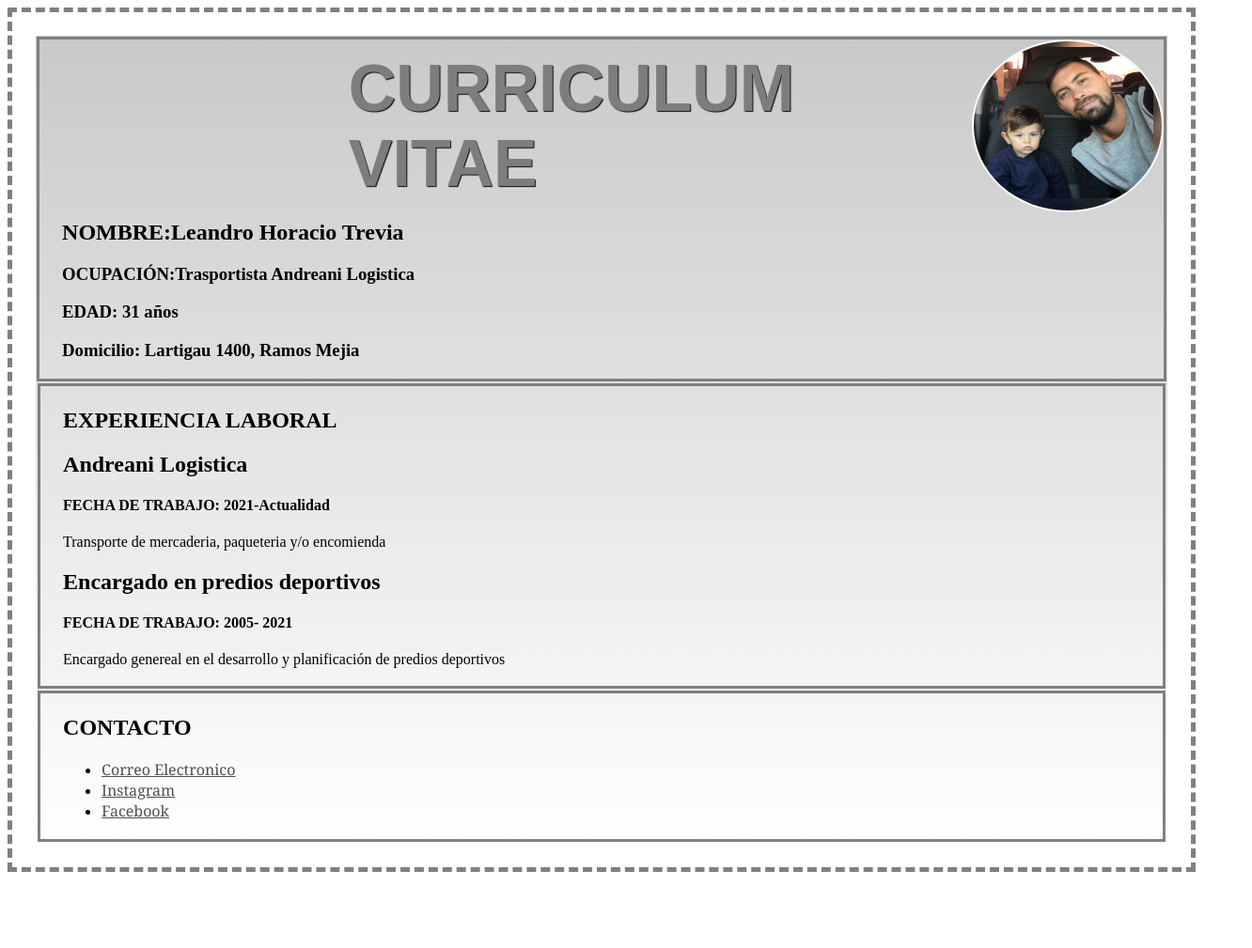
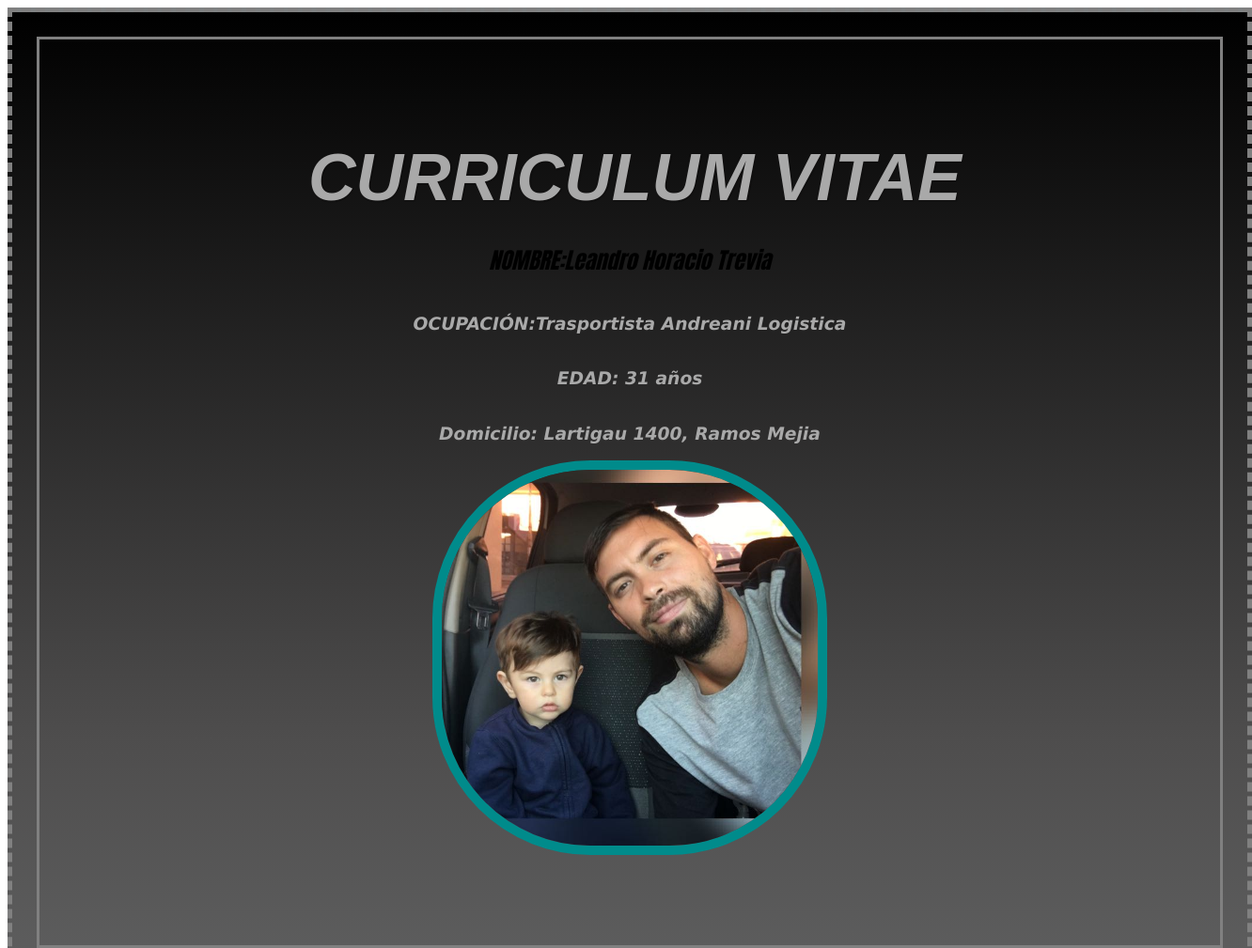
Before and after one commit to RamiLeo0411/repaso, a plain HTML site: page index.html in a window 1280 px wide. Shown: the top 1009 px of the page at 94% size, 1332 px wide, since content can reach past the window. Before the commit the page ends 936 px from the top, so only its background shows below. Drawn offline with Linux system fonts and the light colour scheme.

Commit message:
flexbox y media

```diff
--- a/css.css
+++ b/css.css
@@ -1,3 +1,6 @@
+#{
+    font: medium white;
+}
 #Mainppal {
     background:linear-gradient(to bottom, rgb(201, 201, 202), white);
     border: 5px dashed gray;
@@ -9,6 +12,10 @@
     border: solid 3px gray;
     margin: 1px;
     padding-left: 2%;
+    display: flex;
+    justify-content: center;
+    align-items: center;
+    flex-direction: column;
 }
 
 .datos{
@@ -25,11 +32,16 @@
     padding-left: 2%;
 }
 
+.img{
+    top:40px;
+    right:40px;
+}
+
 .imagen{
     width: 200px;
     height: 180px;
-    top: 10%;
-    right: 5%;
+    top: 1%;
+    right: 1%;
     float: right;
     border-radius: 50%;
     border:2px solid #fff;
@@ -40,7 +52,7 @@ color: rgb(125, 125, 126);
 font-family: fantasy;
 font-size: 70px;
 margin: 1%;
-padding-left: 25%;
+padding-left: 1%;
 text-shadow: 1px 1px 1px rgb(14, 13, 13);
 }
 
@@ -50,3 +62,97 @@ text-shadow: 1px 1px 1px rgb(14, 13, 13);
     font-size: medium;
     margin: 1px;
 }
+/*chico*/
+@media (max-width:414px){
+    #Mainppal{
+        width: 50%;
+        height: 50%;
+        background:rgb(192, 197, 190);
+    }
+    .titulo{
+        display: flex;
+        justify-content: center;
+        align-items: center;
+        flex-direction:column;
+        font-size: xx-small;
+        font-family: cursive;
+        color: rgb(7, 7, 66);
+    }
+    .titulo h1:first-child{
+        font-size: 20px;
+        color: darkcyan;
+    }
+    .titulo div img:first-child{
+        width: 80px;
+        height: 80px;
+    }
+    .datos{
+        font-size:small;
+        font-family: cursive;
+        color: rgb(7, 7, 66);
+    }
+    .datos h1:first-child{
+        font-family: sans-serif;
+        color: darkcyan;
+    }
+    .contactos h2:first-child{
+        font-family: sans-serif;
+        color: darkcyan;
+    }
+}
+
+/*mediano*/
+@media (min-width:768px){
+    #Mainppal{
+        width: 100%;
+        height: 100%;
+        background:linear-gradient(lightblue, grey, lightblue);
+        font-style: oblique;
+    }
+    .titulo{
+        display: flex;
+        flex-direction:column;
+        justify-content: center;
+        align-items: center;
+        padding:6rem;
+    }
+}
+/*grande*/
+@media (min-width:1200px){
+    #Mainppal{
+        width: 100%;
+        height: 100%;
+        background:linear-gradient(black, rgb(78, 77, 77), rgb(127, 130, 131));
+        font-family:Impact, Haettenschweiler, 'Arial Narrow Bold', sans-serif;
+    }
+    .titulo{
+        display: flex;
+        flex-direction:column;
+        justify-content: center;
+        align-items: center;
+        padding:6rem;
+    }
+
+    .titulo h1:first-child{
+        color: darkgrey;
+    }
+
+    .titulo h3{
+        color: darkgrey;
+        font-family:Verdana, Geneva, Tahoma, sans-serif;
+    }
+    .titulo div img:first-child{
+        width: 400px;
+        height: 400px;
+        border-radius: 40%;
+        border:10px solid darkcyan;
+    }
+
+    .datos article {
+        color: rgb(179, 168, 168);
+        font-family:Verdana, Geneva, Tahoma, sans-serif;
+    }
+    .contactos li a:first-child{
+        color: white;
+    }
+}
--- a/index.html
+++ b/index.html
@@ -10,17 +10,16 @@
 
 <body>
     <main id="Mainppal">
-
-
         <header>
             <section class="titulo">
-        <img class="imagen" src="./img/pp.jpg" alt="Holaa">
                 <h1 class="cv">CURRICULUM VITAE</h1>
                 <h1>NOMBRE:Leandro Horacio Trevia</h1>
                 <h3>OCUPACIÓN:Trasportista Andreani Logistica</h3>
                 <h3>EDAD: 31 años</h3>
                 <h3>Domicilio: Lartigau 1400, Ramos Mejia</h3>
-
+                <div class="img">
+                    <img class="imagen" src="./img/pp.jpg" alt="Holaa">
+                </div>
             </section>
         </header>
         <section class="datos">
@@ -36,7 +35,6 @@
                 <p>Encargado genereal en el desarrollo y planificación de predios deportivos</p>
             </article>
         </section>
-
         <footer class="contactos">
             <h2>CONTACTO</h2>
             <ul>
```
Lines whose indentation alone changed are shown as unchanged.
